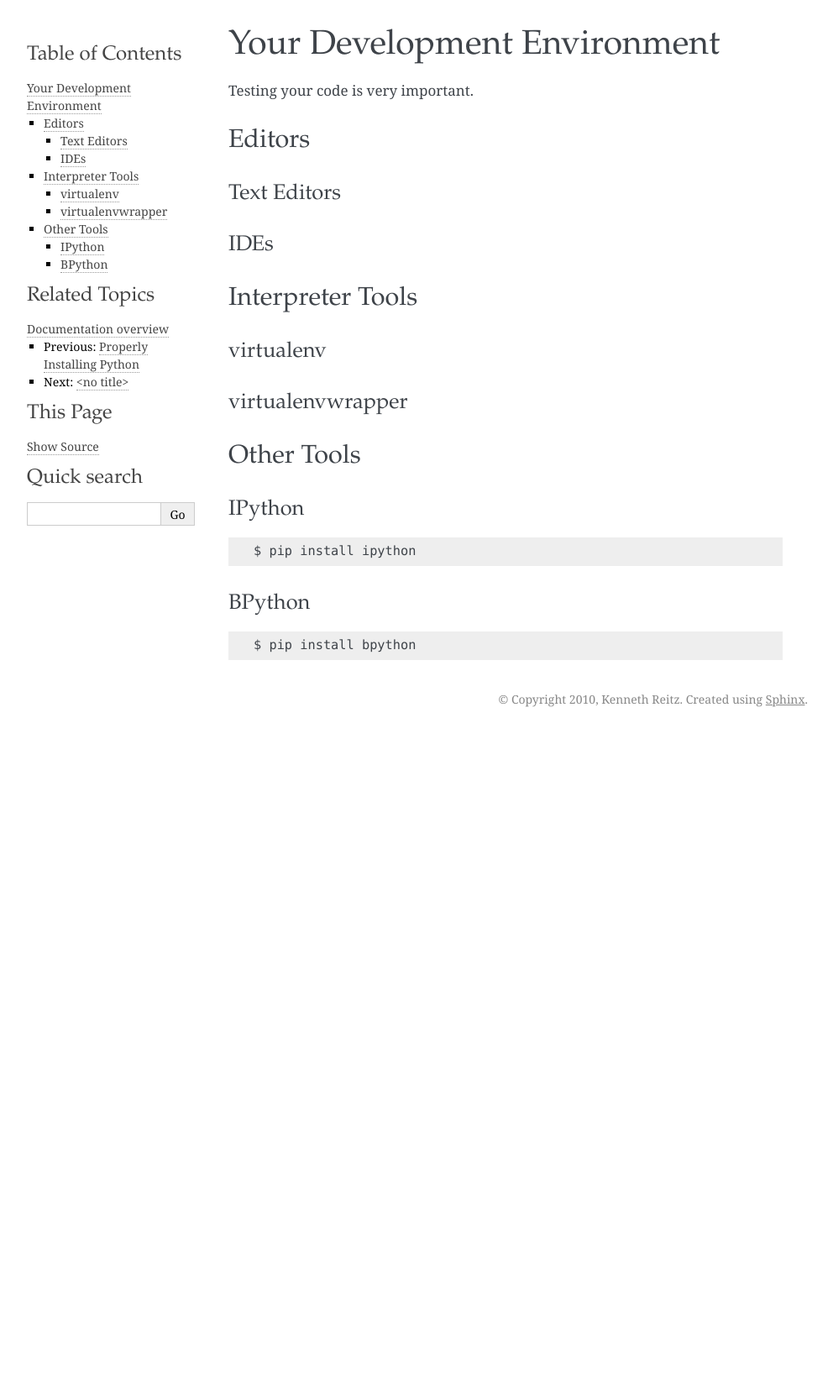
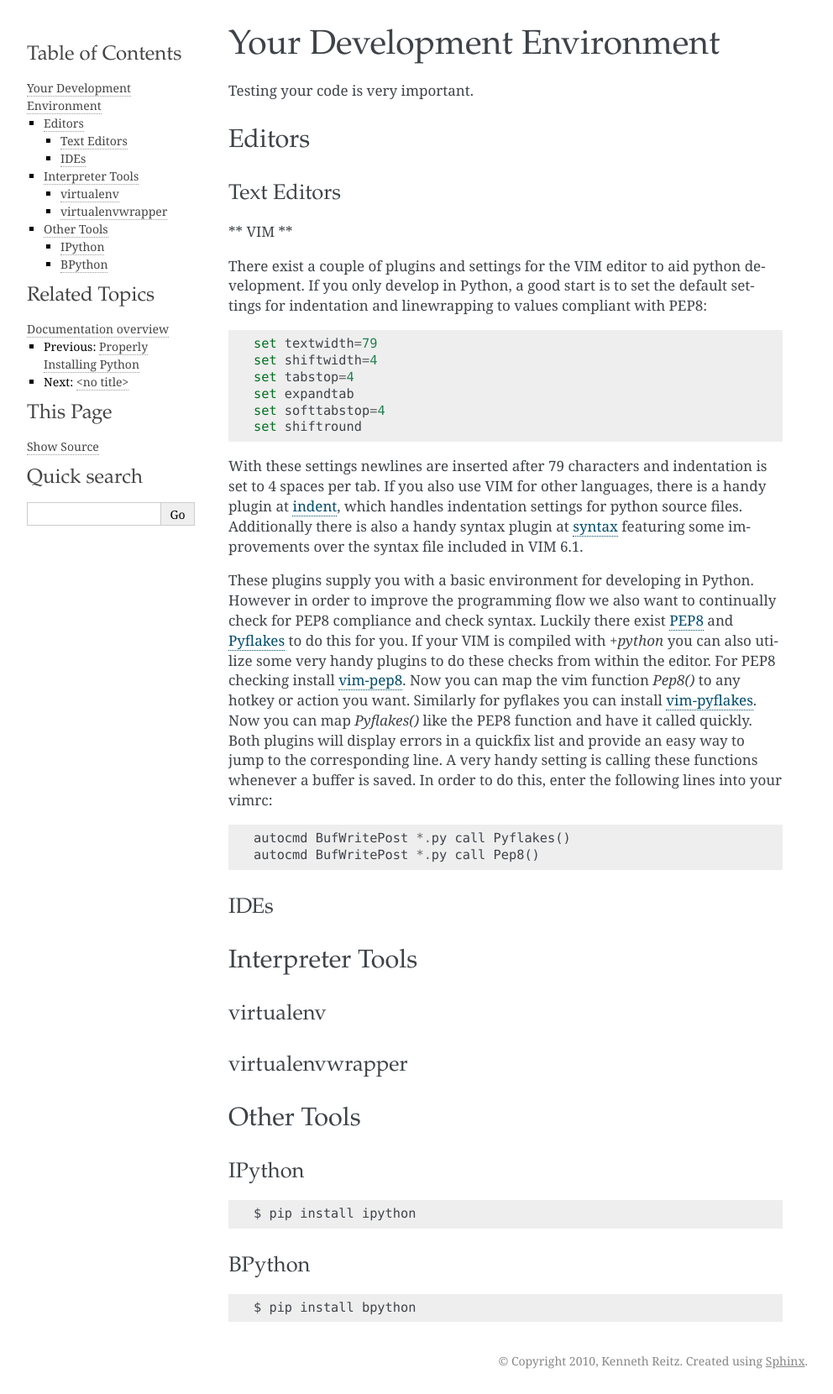
Before and after one commit to realpython/python-guide, a Sphinx documentation site: the page built from docs/starting/dev-env.rst, in a window 1280 px wide. Shown: the whole page at 84% size, without its empty margins (148-1140 px from the left). Built offline with Sphinx 7.4.7, drawn with Linux system fonts in a browser that asks for light colours; before the commit the page ends 900 px from its top, so only the background shows below that.

Commit message:
add basic vim config

```diff
--- a/docs/starting/dev-env.rst
+++ b/docs/starting/dev-env.rst
@@ -11,6 +11,49 @@ Editors
 Text Editors
 -------------
 
+** VIM **
+
+There exist a couple of plugins and settings for the VIM editor to aid python
+development. If you only develop in Python, a good start is to set the default
+settings for indentation and linewrapping to values compliant with PEP8::
+
+    set textwidth=79
+    set shiftwidth=4
+    set tabstop=4
+    set expandtab
+    set softtabstop=4
+    set shiftround
+
+With these settings newlines are inserted after 79  characters and indentation
+is set to 4 spaces per tab. If you also use VIM for other languages, there is a
+handy plugin at indent_, which handles indentation settings for python source
+files.
+Additionally there is also a handy syntax plugin at syntax_ featuring some
+improvements over the syntax file included in VIM 6.1.
+
+These plugins supply you with a basic environment for developing in Python.
+However in order to improve the programming flow we also want to continually
+check for PEP8 compliance and check syntax. Luckily there exist PEP8_ and
+Pyflakes_ to do this for you. If your VIM is compiled with `+python` you can
+also utilize some very handy plugins to do these checks from within the editor.
+For PEP8 checking install vim-pep8_. Now you can map the vim function
+`Pep8()` to any hotkey or action you want. Similarly for pyflakes you can
+install vim-pyflakes_. Now you can map `Pyflakes()` like the PEP8 function and
+have it called quickly. Both plugins will display errors in a quickfix list and
+provide an easy way to jump to the corresponding line. A very handy setting is
+calling these functions whenever a buffer is saved. In order to do this, enter
+the following lines into your vimrc::
+
+    autocmd BufWritePost *.py call Pyflakes()
+    autocmd BufWritePost *.py call Pep8()
+
+
+.. _indent: http://www.vim.org/scripts/script.php?script_id=974
+.. _syntax: http://www.vim.org/scripts/script.php?script_id=790
+.. _Pyflakes: http://pypi.python.org/pypi/pyflakes/
+.. _vim-pyflakes: https://github.com/nvie/vim-pyflakes
+.. _PEP8: http://pypi.python.org/pypi/pep8/
+.. _vim-pep8: https://github.com/nvie/vim-pep8
 
 
 IDEs
```
